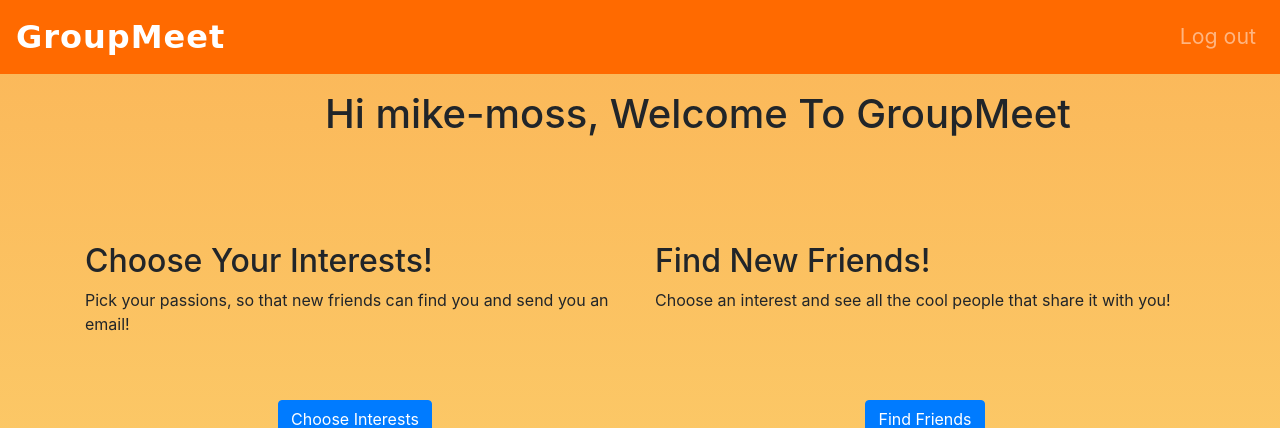
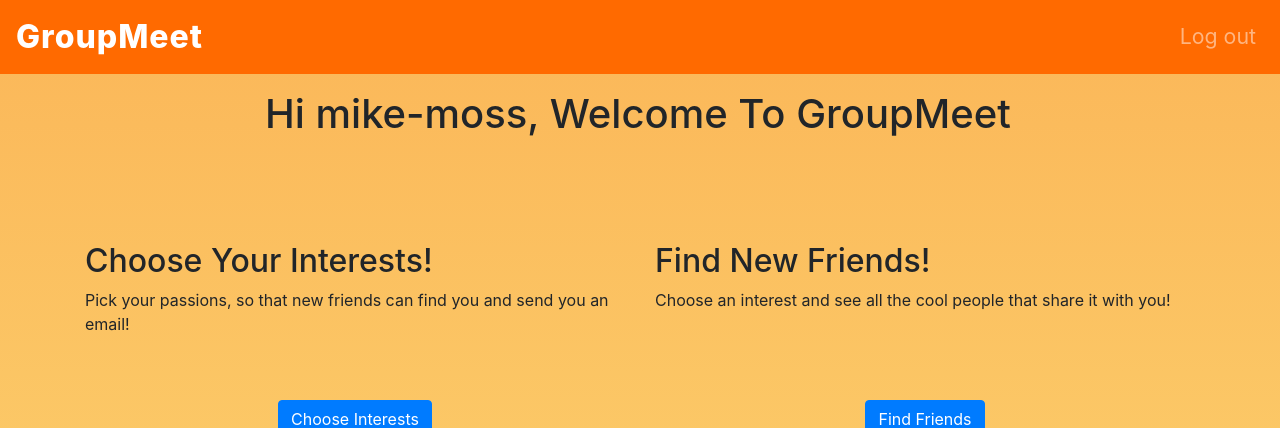
Before and after one commit to MichaelBMoss/GroupMeet, a Django app: page / in a window 1280 px wide. Shown: the top 428 px of the page. Run offline with Django 3.2, Linux system fonts and the light colour scheme; a user stored in the database is signed in; parts of the project's set-up code (start-up, migrations or seed data) failed here and were passed over; some libraries are stand-ins or nearby versions.

Commit message:
css adjust

```diff
--- a/content/assets/css/styles.css
+++ b/content/assets/css/styles.css
@@ -1,6 +1,6 @@
 /* Hi there */
         .navbar-brand {
-            font-family: 'Lilita One', cursive;
+/*            font-family: 'Lilita One', cursive;*/
             font-weight: 800;
             letter-spacing: 1px;
             font-size: 24pt;
@@ -20,14 +20,14 @@
         }
 
         .results_and_search_text {
-            font-family: 'Lilita One', cursive;
+/*            font-family: 'Lilita One', cursive;*/
             font-weight: 300;
             letter-spacing: 1px;
             font-size: 24pt;
         }
 
         .big_text {
-            font-family: 'Lilita One', cursive;
+/*            font-family: 'Lilita One', cursive;*/
             font-weight: 300;
             letter-spacing: 1px;
             font-size: 35pt;
--- a/content/templates/main/index.html
+++ b/content/templates/main/index.html
@@ -10,7 +10,7 @@
 <div class="container">
     <div class="row">
         <div class="col">
-            <h1 style="margin-left: 240px;">Hi {{ request.user.username }}, Welcome To GroupMeet</h1>
+            <h1 style="margin-left: 180px;">Hi {{ request.user.username }}, Welcome To GroupMeet</h1>
             <br><br>
         </div>
     </div>
```
